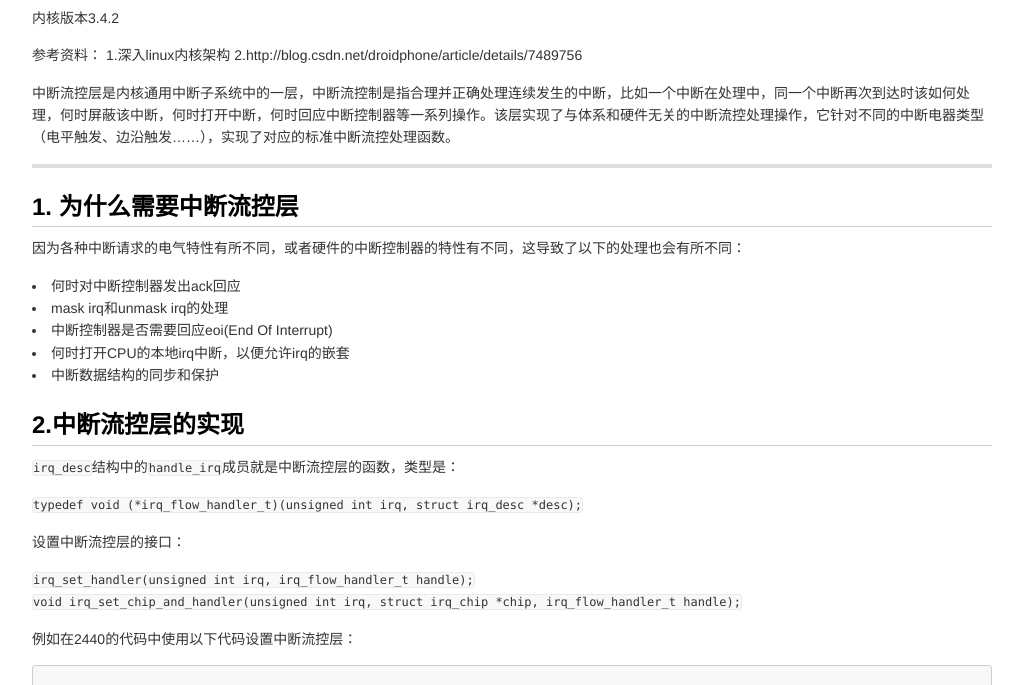
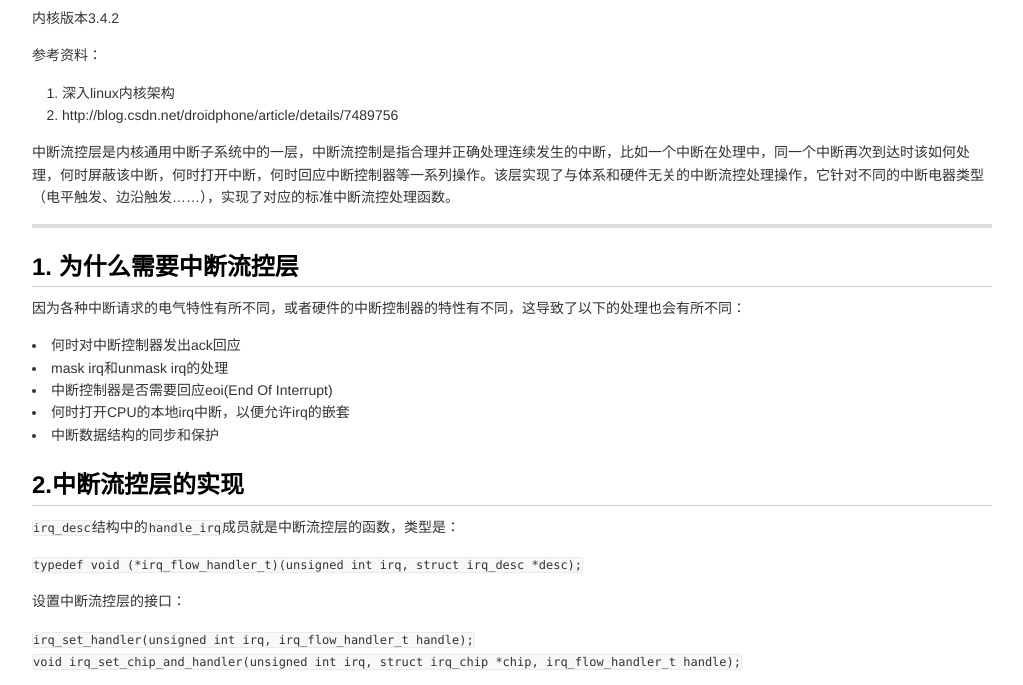
Before and after one commit to stormalex/stormalex.github.io, a plain HTML site: page irq_flow.html in a window 1280 px wide. Shown: the part 68-753 px from the top of the page, without its empty margins (128-1151 px from the left). Drawn offline with Linux system fonts and the light colour scheme.

Commit message:
modify irq_flow

```diff
--- a/irq_flow.html
+++ b/irq_flow.html
@@ -293,14 +293,16 @@ img {
 <body>
 <h1>中断流控层</h1>
 <p>内核版本3.4.2</p>
-<p>参考资料：
-1.深入linux内核架构
-2.http://blog.csdn.net/droidphone/article/details/7489756</p>
+<p>参考资料：</p>
+<ol>
+<li>深入linux内核架构
+<li>http://blog.csdn.net/droidphone/article/details/7489756
+</ol>
 <p>中断流控层是内核通用中断子系统中的一层，中断流控制是指合理并正确处理连续发生的中断，比如一个中断在处理中，同一个中断再次到达时该如何处理，何时屏蔽该中断，何时打开中断，何时回应中断控制器等一系列操作。该层实现了与体系和硬件无关的中断流控处理操作，它针对不同的中断电器类型（电平触发、边沿触发……），实现了对应的标准中断流控处理函数。</p>
 <hr />
 <h2>1. 为什么需要中断流控层</h2>
 <p>因为各种中断请求的电气特性有所不同，或者硬件的中断控制器的特性有不同，这导致了以下的处理也会有所不同：
-<li>何时对中断控制器发出ack回应
+<li> 何时对中断控制器发出ack回应
 <li> mask irq和unmask irq的处理
 <li> 中断控制器是否需要回应eoi(End Of Interrupt)
 <li> 何时打开CPU的本地irq中断，以便允许irq的嵌套
```
Also changed, not shown: 1 other file.
